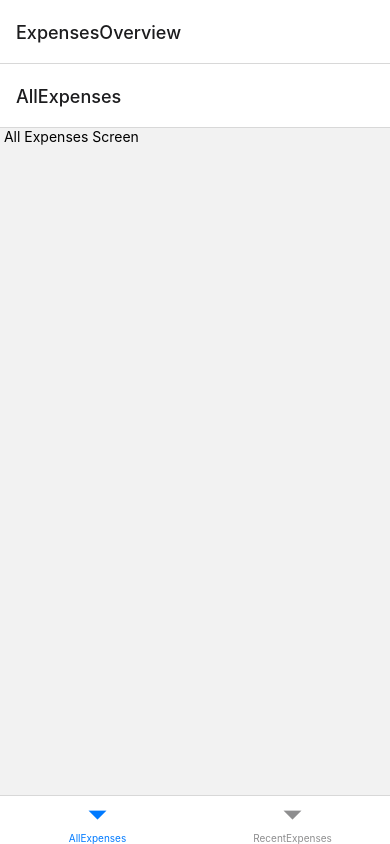
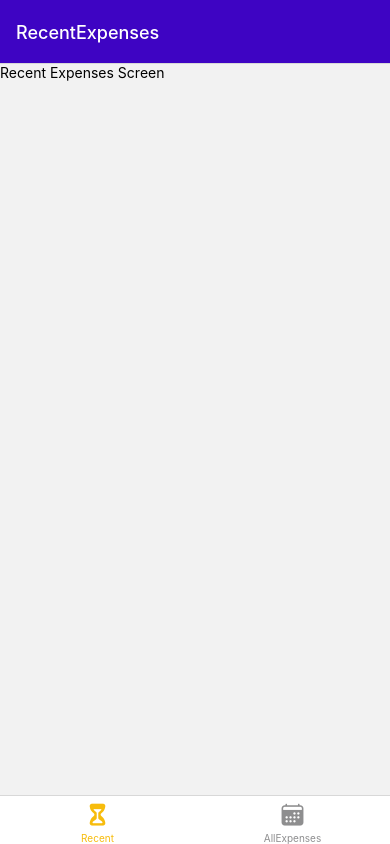
Before and after one commit to P-MBD/RNCOURSE, a React Native app: screen / in a window 390 px wide. Built offline with nearby package versions, Linux system fonts and the light colour scheme.

Commit message:
004 Adding Global Colors & Editing Navigation Configuration_en

```diff
--- a/App.js
+++ b/App.js
@@ -5,14 +5,42 @@
 import AllExpenses from './screens/AllExpenses';
 import ManageExpense from './screens/ManageExpense';
 import RecentExpenses from './screens/RecentExpenses';
+import { GlobalStyles } from './constants/styles';
+import {Ionicons} from '@expo/vector-icons';
 
 const Stack = createNativeStackNavigator();
 const BottomTabs = createBottomTabNavigator();
 
 function ExpensesOverview(){
-  return <BottomTabs.Navigator>
-    <BottomTabs.Screen name="AllExpenses" component={AllExpenses}/>
-    <BottomTabs.Screen name="RecentExpenses" component={RecentExpenses} />
+  return <BottomTabs.Navigator screenOptions={{
+    headerStyle:{backgroundColor:GlobalStyles.colors.primary500},
+    headerTintColor:'white',
+    tabBarShowLabel:{backgroundColor:GlobalStyles.colors.primary500},
+    tabBarActiveTintColor:GlobalStyles.colors.accent500,
+  }}>
+    <BottomTabs.Screen
+          name="RecentExpenses"
+          component={RecentExpenses}
+          options={{
+            title:'RecentExpenses',
+            tabBarLabel:'Recent',
+            tabBarIcon:({color, size})=>
+             <Ionicons name="hourglass" size={size} color={color}
+              />
+          }}
+           />
+    <BottomTabs.Screen
+       name="AllExpenses"
+       component={AllExpenses}
+       options={{
+        title:'AllExpenses',
+        tabBarLabel:'AllExpenses',
+        tabBarIcon:({color, size})=>
+         <Ionicons name="calendar" size={size} color={color}
+          />
+      }}
+    />
+
 
   </BottomTabs.Navigator>
 }
@@ -24,7 +52,11 @@
       <StatusBar style="auto" />
       <NavigationContainer>
           <Stack.Navigator>
-              <Stack.Screen name="ExpensesOverview" component={ExpensesOverview} />
+              <Stack.Screen
+              name="ExpensesOverview"
+               component={ExpensesOverview}
+               options={{ headerShown: false}}
+                />
               <Stack.Screen name="ManageExpense" component={ManageExpense} />
           </Stack.Navigator>
       </NavigationContainer>
--- /dev/null
+++ b/constants/styles.js
@@ -0,0 +1,18 @@
+export const GlobalStyles = {
+    colors:{
+        primary50: '#e4d9fd',
+        primary100: '#c6affc',
+        primary200:'#a281f0',
+        primary400:'#5721d4',
+        primary500:'#3e04c3',
+        primary700:'#2d0689',
+        primary800:'#200364',
+        accent500: '#f7bc0c',
+        error50:'#fcc4e4',
+        error500:'#9b095c',
+        gray500:'#39324a',
+        gray700:'#221c30',
+
+
+    }
+};
```
